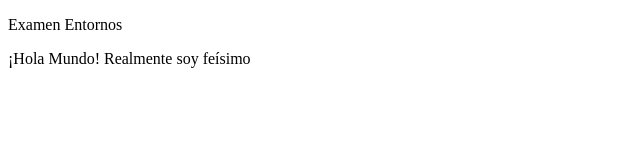
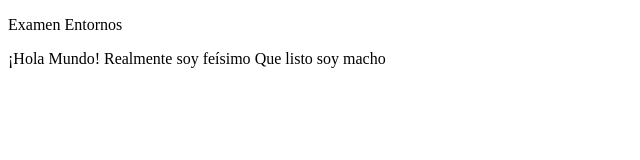
Before and after one commit to Santaolalla/RepositorioGitBashED3, a plain HTML site: page index.html in a window 1280 px wide. Shown: the whole page, without its empty margins (0-640 px from the left). Drawn offline with Linux system fonts and the light colour scheme.

Commit message:
Update index.html

```diff
--- a/index.html
+++ b/index.html
@@ -6,5 +6,6 @@
     <body>
         <a>¡Hola Mundo!</a>
         <a>Realmente soy feísimo</a>
+        <a>Que listo soy macho</a>
     </body>
 </html>
```
